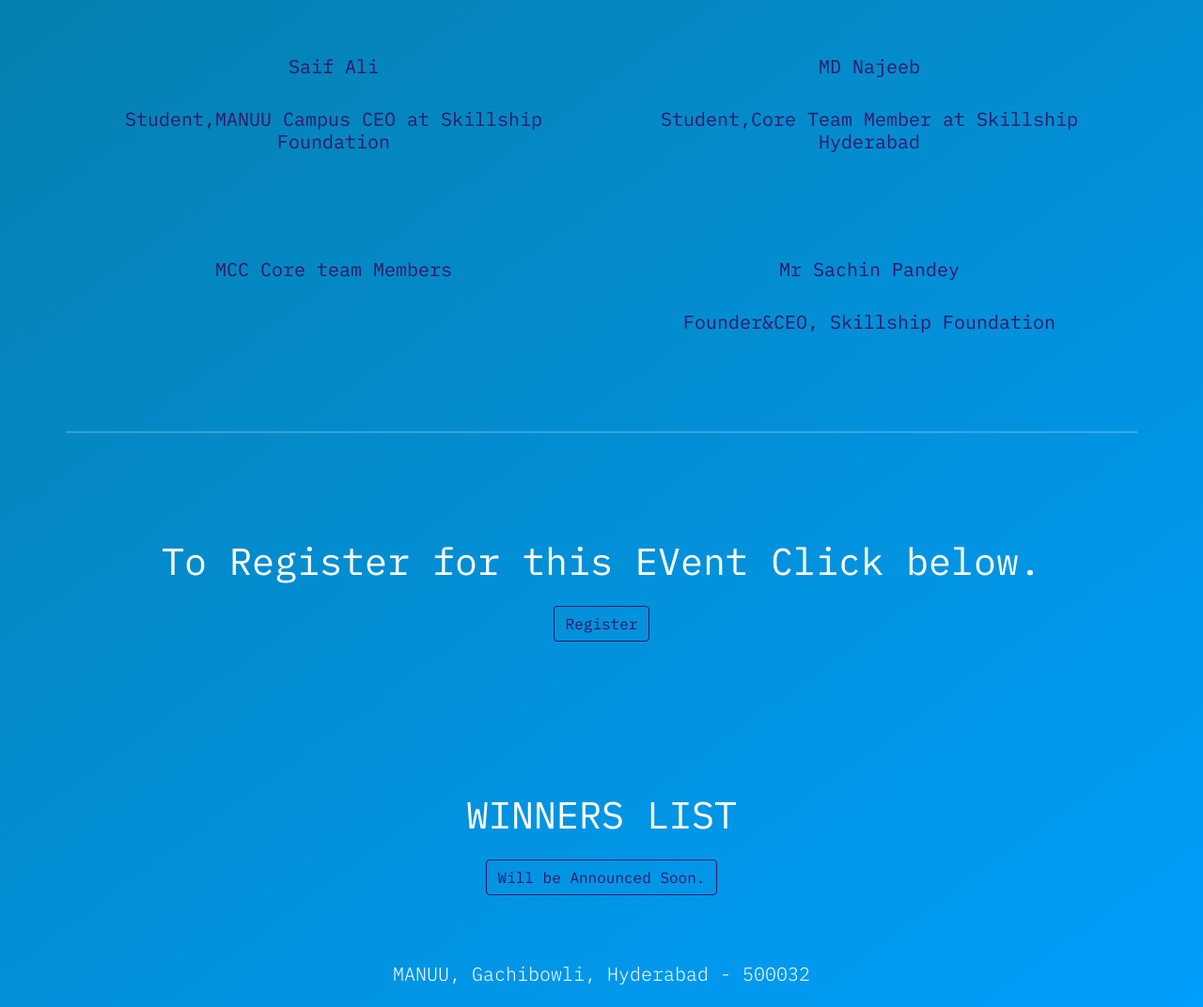
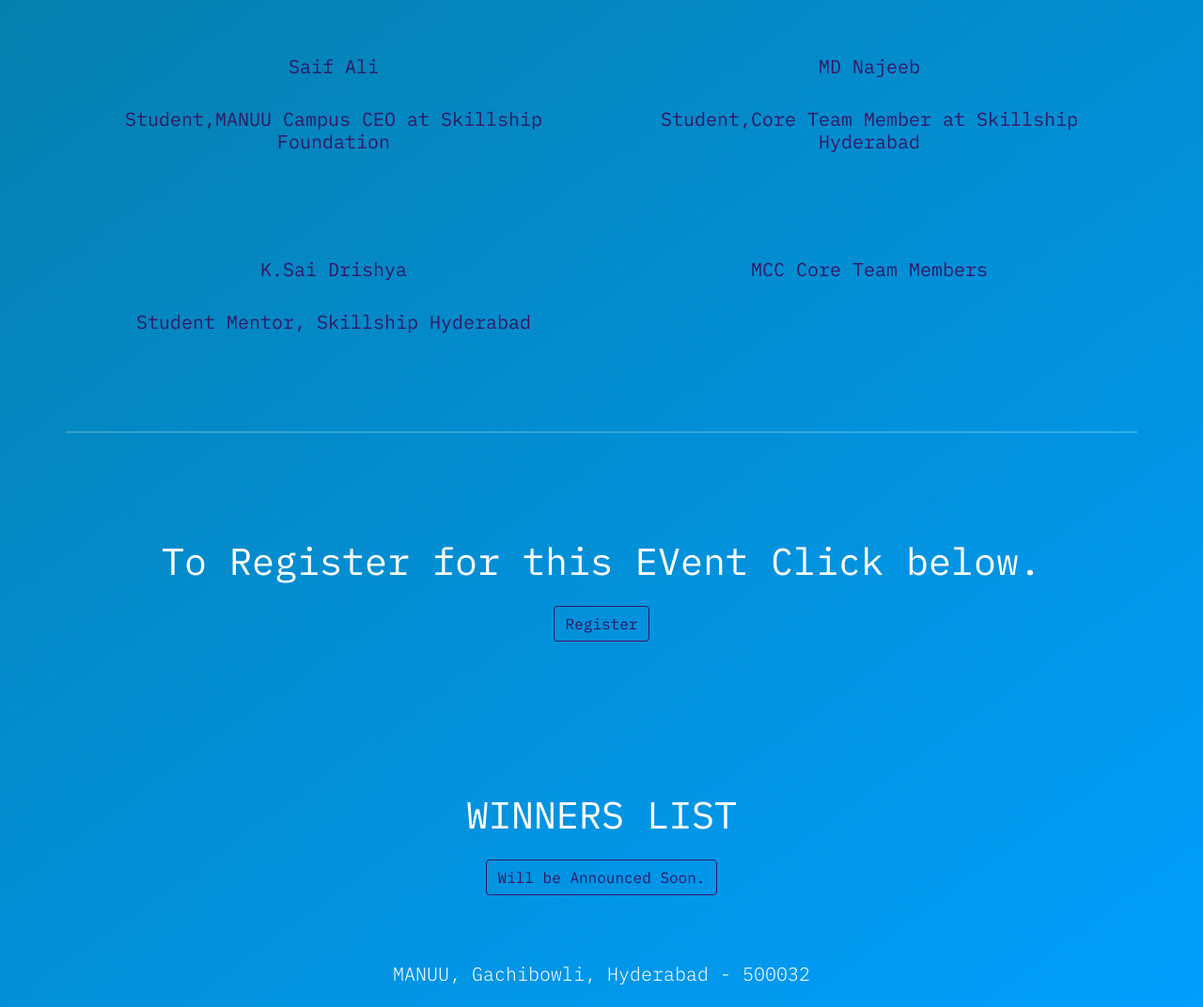
Before and after one commit to Saifan13/event, a plain HTML site: page index.html in a window 1280 px wide. Shown: the part 5227-6299 px from the top of the page at 94% size. Drawn offline with nearby package versions, Linux system fonts and the light colour scheme; a script that the page names is missing.

Commit message:
Update index.html

```diff
--- a/index.html
+++ b/index.html
@@ -408,14 +408,15 @@
         <h5>Student,Core Team Member at Skillship Hyderabad</h5>
       </div>
 	  <div class="col-lg-6 text-center px-lg-5 py-lg-4">
-        <h5>MCC Core team Members
+        <h5>K.Sai Drishya
           </h5>
+		  <h5>Student Mentor, Skillship Hyderabad </h5>
 
       </div>
       <div class="col-lg-6 text-center px-lg-5 py-lg-4">
-        <h5>Mr Sachin Pandey
+        <h5>MCC Core Team Members
           </h5>
-        <h5>Founder&CEO, Skillship Foundation</h5>
+
       </div>
     </div>
 
```
